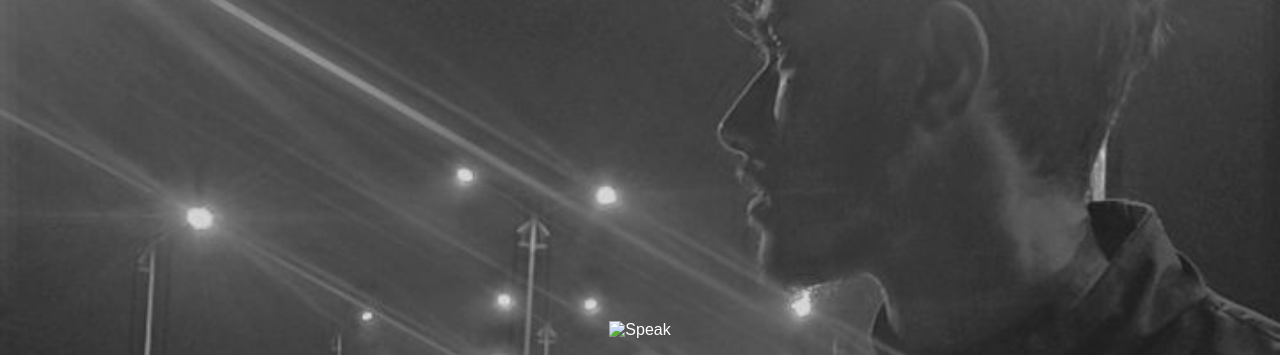
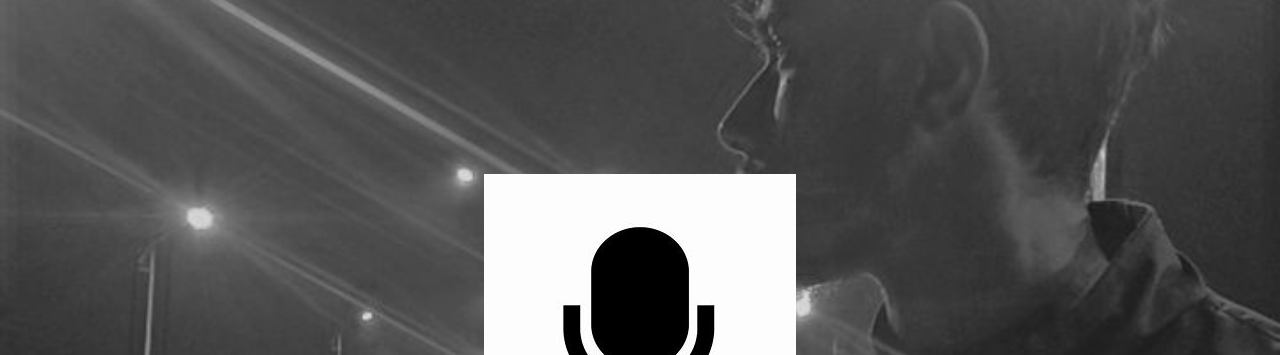
Before and after one commit to zanib2619/Speak-Number-Guessing-game, a plain HTML site: page index.html in a window 1280 px wide. Shown: the top 355 px of the page. Drawn offline with Linux system fonts and the light colour scheme.

Commit message:
Update index.html

```diff
--- a/index.html
+++ b/index.html
@@ -8,7 +8,7 @@
     <title>Speak Number Guess</title>
   </head>
   <body>
-    <img src="img/mic.png" alt="Speak" />
+    <img src="img/mic.jpeg" alt="Speak" />
 
     <h1>Guess a Number Between 1 - 100</h1>
 
```
